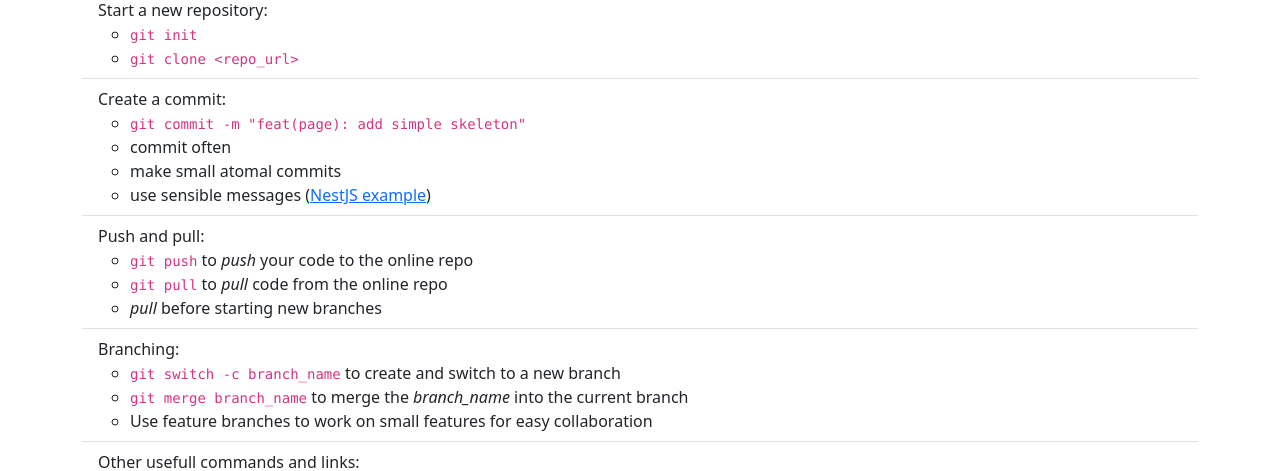
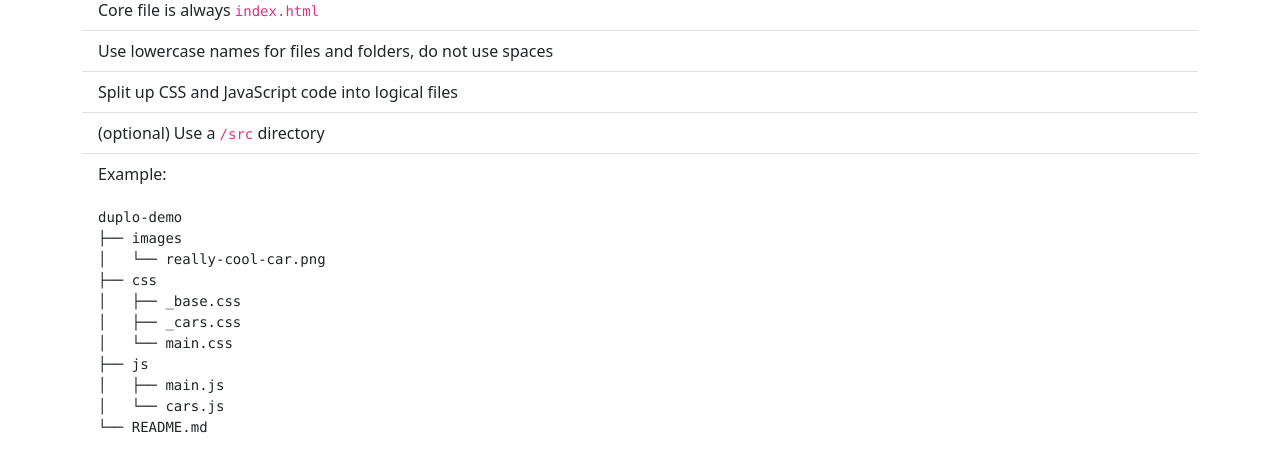
Before and after one commit to RobertDux/duplo-demo, a website: page src/index.html in a window 1280 px wide. Shown: the part 189-660 px from the top of the page. Drawn offline with nearby package versions, Linux system fonts and the light colour scheme.

Commit message:
feat(page): add content on project structure

```diff
--- a/src/index.html
+++ b/src/index.html
@@ -25,6 +25,35 @@
         </header>
 
         <p>Example website to show multiple web development techniques and best practices.</p>
+
+        <h2>Project structure</h2>
+        <ul class="list-group list-group-flush">
+          <li class="list-group-item">Core file is always <code>index.html</code></li>
+          <li class="list-group-item">
+            Use lowercase names for files and folders, do not use spaces
+          </li>
+          <li class="list-group-item">Split up CSS and JavaScript code into logical files</li>
+          <li class="list-group-item">(optional) Use a <code>/src</code> directory</li>
+          <li class="list-group-item">
+            Example:
+
+            <pre>
+<code>
+duplo-demo
+├── images
+│   └── really-cool-car.png
+├── css
+│   ├── _base.css
+│   ├── _cars.css
+│   └── main.css
+├── js
+│   ├── main.js
+│   └── cars.js
+└── README.md
+</code>
+</pre>
+          </li>
+        </ul>
 
         <h2>Git</h2>
         <ul class="list-group list-group-flush">
```
